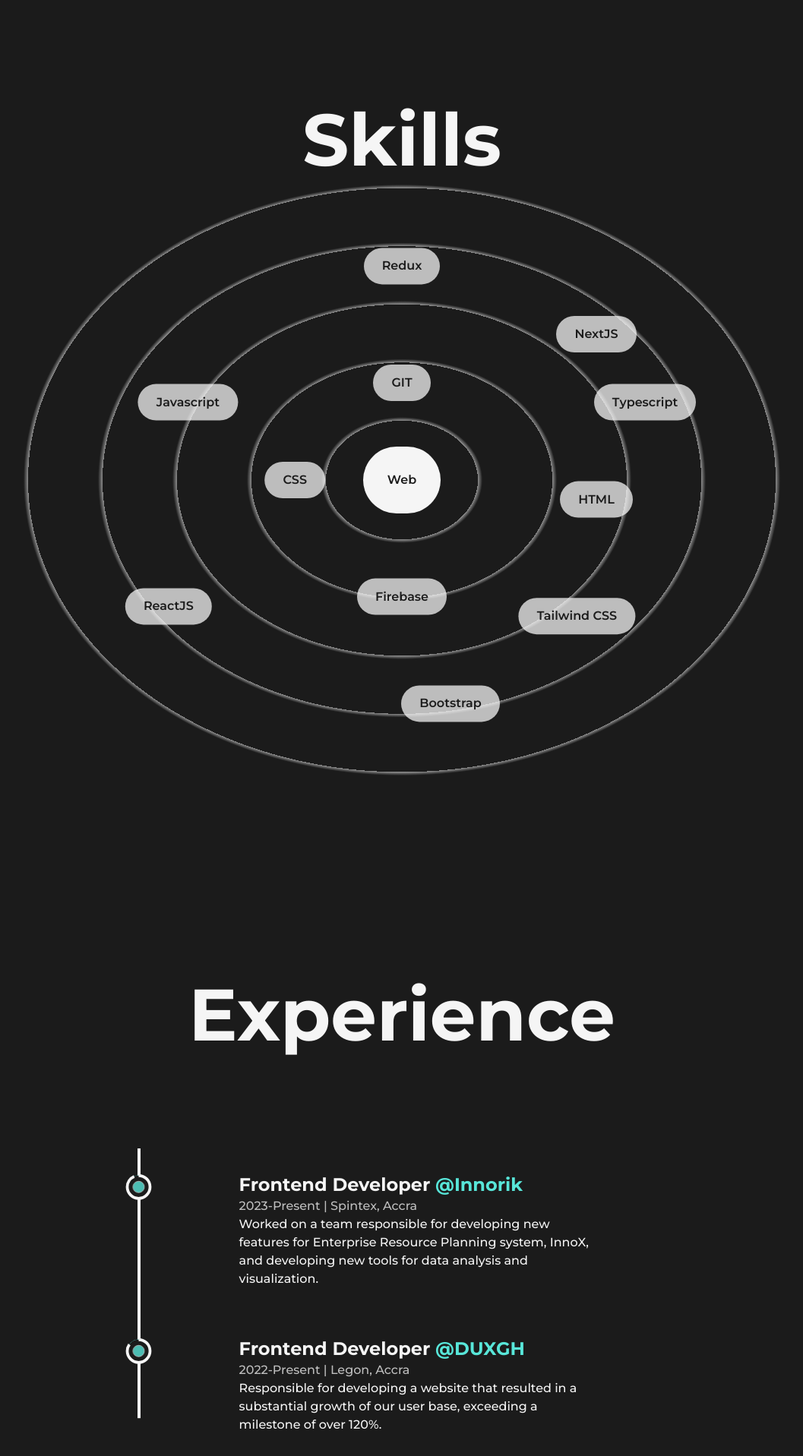
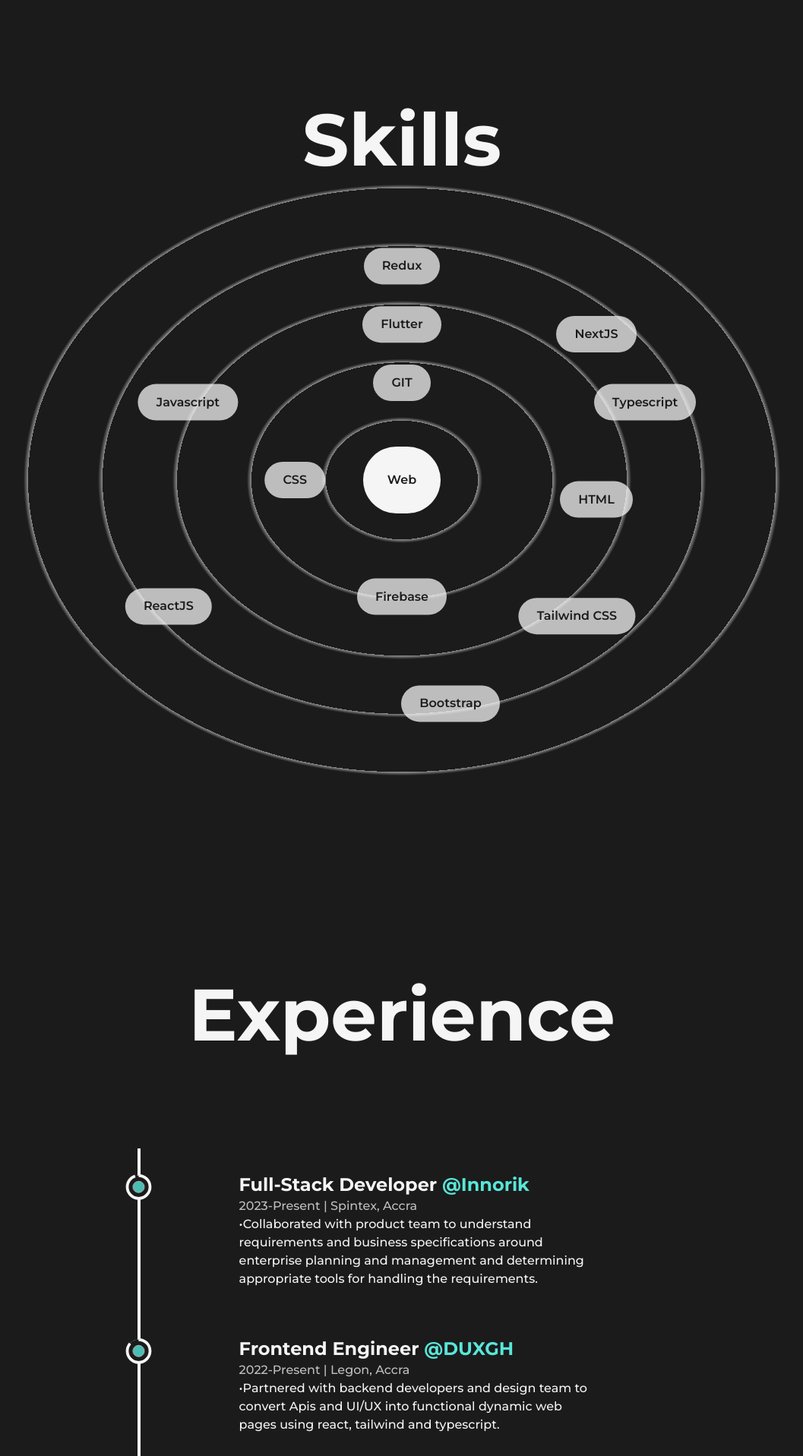
Before and after one commit to NUACHE/nuache.github.io, a Next.js app: page / in a window 1280 px wide. Shown: the part 880-2797 px from the top of the page at 76% size, without its empty margins (111-1168 px from the left). Built offline with nearby package versions, Linux system fonts and the light colour scheme.

Commit message:
Add files via upload

```diff
--- a/app/components/Education.tsx
+++ b/app/components/Education.tsx
@@ -42,14 +42,7 @@ const Education = () => {
             " />
             <ul className="w-full flex flex-col items-start justify-between ml-4 xs:ml-2">
 
-            <Details
-                  type=" Front-End Engineer Certification" time="2022"
-                  place="Codecademy"
-                  info="Learned to make websites beautiful, functional, and fast.
-                  Obtained the specialized skills and portfolio needed to start your career as a Front-End Engineer. Relevant concepts
-                  included Object and Data Structures, Test-Driven Development and SOLID Principle.
-                  "
-                    />
+
                     <Details
                   type=" Bachelor Of Science In Electrical Engineering" time="2018-2022"
                   place="Kwame Nkrumah University Of Science and Technology (KNUST)"
--- a/app/components/Experience.tsx
+++ b/app/components/Experience.tsx
@@ -45,35 +45,52 @@ const Experience = () => {
             <ul className="w-full flex flex-col items-start justify-between ml-4 xs:ml-2">
 
                     <Details
-                  position="Frontend Developer" company="Innorik"
+                  position="Full-stack Developer" company="Innorik"
                   companyLink="https://www.innorik.com"
               time="2023-Present" address=" Spintex, Accra"
-                work="    Worked on a team responsible for developing new features for Enterprise Resource Planning system, InnoX, and
-                    developing new tools for data analysis and visualization."
+                work={`
+                •Collaborated with product team to understand requirements and business specifications around enterprise planning and management and determining appropriate tools for handling the requirements.\n
+
+                `}
 
                     />
                     <Details
-                  position="Frontend Developer" company="DUXGH"
+                  position="Frontend Engineer" company="DUXGH"
                   companyLink="https://duxgh.com/"
               time="2022-Present" address="Legon, Accra"
-                work="    Responsible for developing a website that resulted in a substantial growth of our user base,
-                exceeding a milestone of over 120%."
+                work ="
+                •Partnered with backend developers and design team to convert Apis and UI/UX into functional dynamic web pages using react, tailwind and typescript.
+
+                "
 
                     />
                      <Details
-                  position="Frontend Intern" company="AmaliTech"
-                  companyLink="https://amalitech.org"
-              time="2022" address=" Takoradi"
-                work="    Worked on diverse projects and tasks, often requiring quick adaptability to new situations. I learned to embrace change and
-                efficiently manage my time and priorities in a dynamic work environment."
+                  position="Mobile Application Developer" company="Spike SH"
+                  companyLink=""
+              time="2022" address=" Accra"
+                work="
+                •Collaborated with CTO, backend developers and design team to plan app's requirements and specifications.
+
+                "
+
+                    />
+                     <Details
+                  position="Mobile Application Developer" company="Cache Technology"
+                  companyLink="https://spike.sh"
+              time="2022" address=" India"
+                work="
+                •Led mobile team in developing a data management and tracking system, implementing charts, graphs and tables using flutter and Syncfusion to provide accurate data projections for The Council for Scientific & Industrial Research (CSIR).
+
+                "
 
                     />
                     <Details
                   position="Frontend Developer" company="UvitechGH"
                   companyLink="https://uvitechgh.com/"
               time="2019" address=" Tamale"
-                work="    Maintained, developed and designed the public website, leading to increased user time on the website
-                 and improved customer experience.
+                work="
+                •Supervised and led a team of 3 interns to develop a booking and ticketing application, for booking events and buying tickets, using react, tailwind, typescript and redux.
+
                 "
 
                     />
--- a/app/components/Skills.tsx
+++ b/app/components/Skills.tsx
@@ -44,6 +44,7 @@ const Skills = () => {
         <Skill name="NextJS" x="20vw" y="-15vw"  />
         <Skill name="CSS" x="-11vw" y="0vw"  />
         <Skill name="Tailwind CSS" x="18vw" y="14vw"  />
+        <Skill name="Flutter" x="0vw" y="-16vw"  />
     </div>
     </> );
 }
--- a/app/page.tsx
+++ b/app/page.tsx
@@ -49,10 +49,10 @@ export default function Home() {
         " />
 
               <p className="my-4 text-base font-medium md:text-sm sm:text-xs " >As a skilled front-end developer, I am dedicated to turning ideas into innovative web applications.
-                Explore my latest projects on github, showcasing my expertise in React.js and web development.</p>
+                Explore my latest projects on github, showcasing my expertise in mobile and web development.</p>
 
               <div className="flex items-center self-start mt-2 lg:self-center">
-                <Link href="/Michael_Opoku_FE_Resume.pdf" target="_blank" className="dark:text-dark dark:bg-light  flex items-center bg-dark text-light p-2.5 px-6 rounded-lg text-lg font-semibold hover:bg-light hover:text-dark border-2 border-solid border-transparent hover:border-dark
+                <Link href="/Michael_Opoku_Resume.pdf" target="_blank" className="dark:text-dark dark:bg-light  flex items-center bg-dark text-light p-2.5 px-6 rounded-lg text-lg font-semibold hover:bg-light hover:text-dark border-2 border-solid border-transparent hover:border-dark
   hover:dark:bg-dark hover:dark:text-light hover:dark:border-light md:p-2 md:px-4 md:text-base
   "
                   download={true}
```
Also changed, not shown: 1 other file (tests, documents, lock files or other folders).
